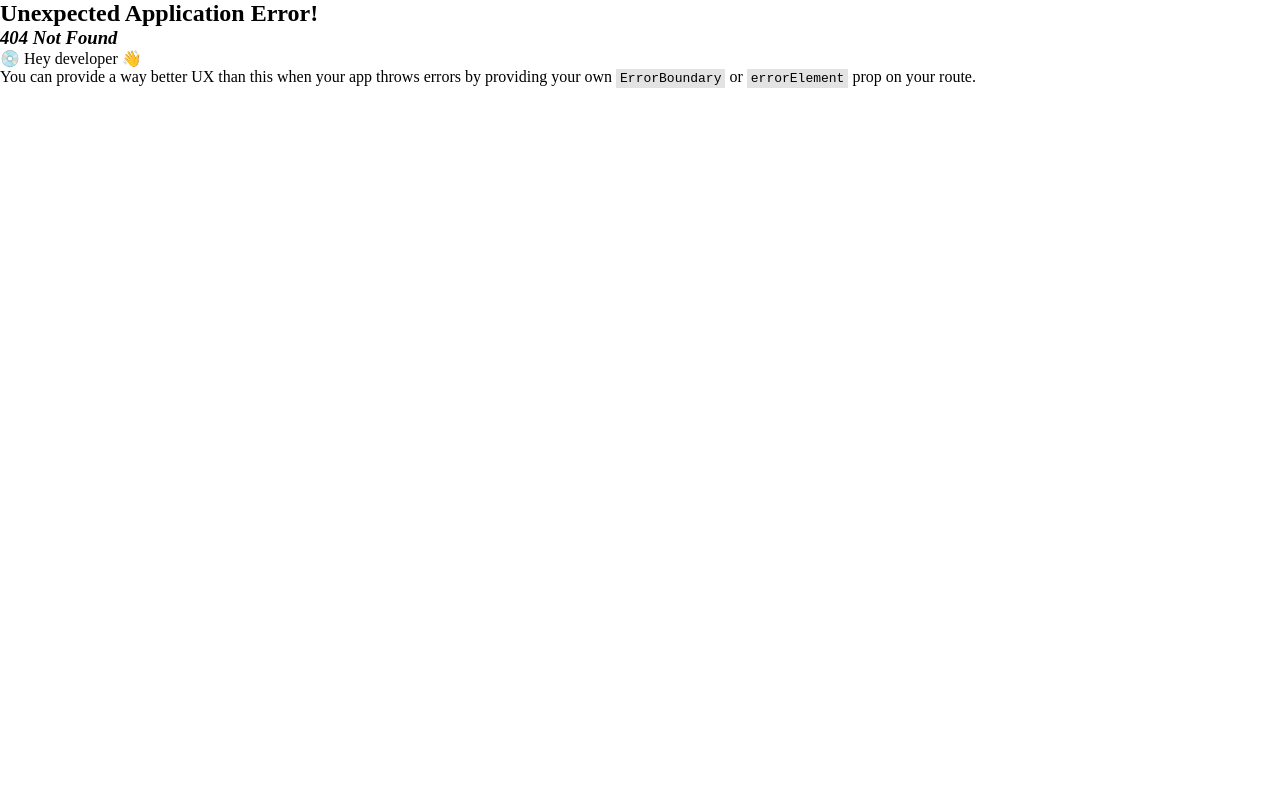
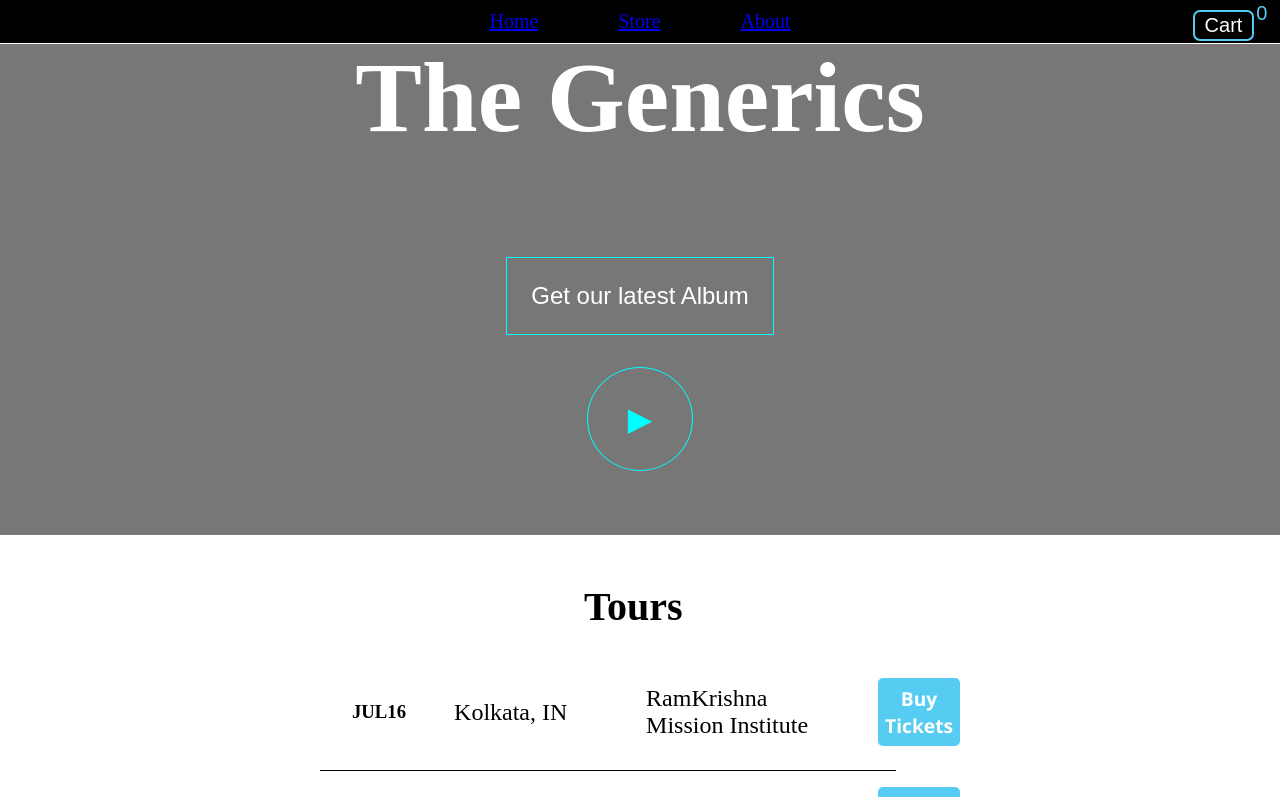
Before and after one commit to tr3atm3/ECommerce-Website, a React (Create React App) app: page /home in a window 1280 px wide. Before the commit this address had no page. Shown: the top 797 px of the page. Built offline with nearby package versions, Linux system fonts and the light colour scheme.

Commit message:
homePage

```diff
--- a/src/App.js
+++ b/src/App.js
@@ -6,6 +6,7 @@ import Footer from "./Footer/Footer.js";
 import Cart from "./Cart/Cart.js";
 import ContextProvider from "./store/ContextProvider.js";
 import About from "./About/About.js";
+import Home from "./Home/Home.js";
 
 const App = () => {
   const [showCart, setShowCart] = useState(false);
@@ -37,6 +38,10 @@ export const router = createBrowserRouter([
         path: "/about",
         element: <About />,
       },
+      {
+        path: "/home",
+        element: <Home />,
+      },
     ],
   },
 ]);
--- /dev/null
+++ b/src/Home/Home.js
@@ -0,0 +1,57 @@
+import React from "react";
+import classes from "./Home.module.css";
+import HomeInfo from "../UI/HomeInfo";
+
+const tours = [
+  {
+    date: "JUL16",
+    city: "Kolkata, IN",
+    location: "RamKrishna Mission Institute",
+  },
+  {
+    date: "JUL20",
+    city: "Kolkata, IN",
+    location: "RamKrishna Mission Institute",
+  },
+  {
+    date: "JUL31",
+    city: "Kolkata, IN",
+    location: "RamKrishna Mission Institute",
+  },
+  {
+    date: "AUG5",
+    city: "Kolkata, IN",
+    location: "RamKrishna Mission Institute",
+  },
+  {
+    date: "AUG17",
+    city: "Kolkata, IN",
+    location: "RamKrishna Mission Institute",
+  },
+  {
+    date: "AUG25",
+    city: "Kolkata, IN",
+    location: "RamKrishna Mission Institute",
+  },
+];
+const Home = () => {
+  const tourList = (
+    <ul className={classes.listItems}>
+      {tours.map((item) => (
+        <HomeInfo item={item} />
+      ))}
+    </ul>
+  );
+  return (
+    <div className={classes.home}>
+      <div className={classes.homeBtns}>
+        <button className={classes.albumBtn}>Get our latest Album</button>
+        <button className={classes.playBtn}>▶</button>
+      </div>
+      <h1 className={classes.title}>Tours</h1>
+      {tourList}
+    </div>
+  );
+};
+
+export default Home;
--- /dev/null
+++ b/src/Home/Home.module.css
@@ -0,0 +1,38 @@
+.homeBtns {
+  background: #777;
+  text-align: center;
+  padding-top: 2rem;
+}
+
+.albumBtn {
+  display: block;
+  padding: 1.5rem;
+  font-size: 1.5rem;
+  color: white;
+  background: transparent;
+  border: 1px solid aqua;
+  margin: 0 auto;
+  cursor: pointer;
+}
+
+.playBtn {
+  margin: 2rem 0 4rem 0;
+  color: aqua;
+  font-size: 2rem;
+  background-color: transparent;
+  border: 1px solid aqua;
+  padding: 2rem 2.5rem;
+  border-radius: 50%;
+  cursor: pointer;
+}
+
+.listItems {
+  list-style: none;
+  width: 50%;
+  margin: 0 auto;
+}
+.title {
+  font-size: 2.5rem;
+  width: 7rem;
+  margin: 3rem auto;
+}
--- /dev/null
+++ b/src/UI/HomeInfo.js
@@ -0,0 +1,17 @@
+import React from "react";
+import classes from "./HomeInfo.module.css";
+const HomeInfo = ({ item }) => {
+  return (
+    <>
+      <li className={classes.listItem}>
+        <h3 className={classes.date}>{item.date}</h3>
+        <p className={classes.city}>{item.city}</p>
+        <p className={classes.location}>{item.location}</p>
+        <button className={classes.buyBtn}>Buy Tickets</button>
+      </li>
+      <div className={classes.borderLine}></div>
+    </>
+  );
+};
+
+export default HomeInfo;
--- /dev/null
+++ b/src/UI/HomeInfo.module.css
@@ -0,0 +1,40 @@
+.listItem {
+  display: flex;
+  align-items: center;
+  margin-bottom: 1.5rem;
+  padding-left: 2rem;
+}
+.date {
+  margin-right: 3rem;
+  width: 4rem;
+}
+
+.city {
+  font-size: 1.5rem;
+  min-width: 8rem;
+  margin-right: 4rem;
+}
+
+.location {
+  font-size: 1.5rem;
+  max-width: 20rem;
+  margin-right: 4rem;
+}
+
+.buyBtn {
+  font-size: 1.2rem;
+  width: 20%;
+  background: #56ccf2;
+  color: white;
+  border: none;
+  padding: 7px;
+  border-radius: 5px;
+  font-weight: 700;
+  font-family: "Segoe UI", Tahoma, Geneva, Verdana, sans-serif;
+}
+
+.borderLine {
+  border-top: 1px solid black;
+  margin-bottom: 1rem;
+  width: 90%;
+}
--- a/src/UI/Nav.js
+++ b/src/UI/Nav.js
@@ -6,9 +6,11 @@ const Nav = (props) => {
   return (
     <ul className={classes.nav}>
       <li>
-        <Link to="/">Home</Link>
+        <Link to="/home">Home</Link>
       </li>
-      <li>Store</li>
+      <li>
+        <Link to="/">Store</Link>
+      </li>
       <li>
         <Link to="/about">About</Link>
       </li>
```
